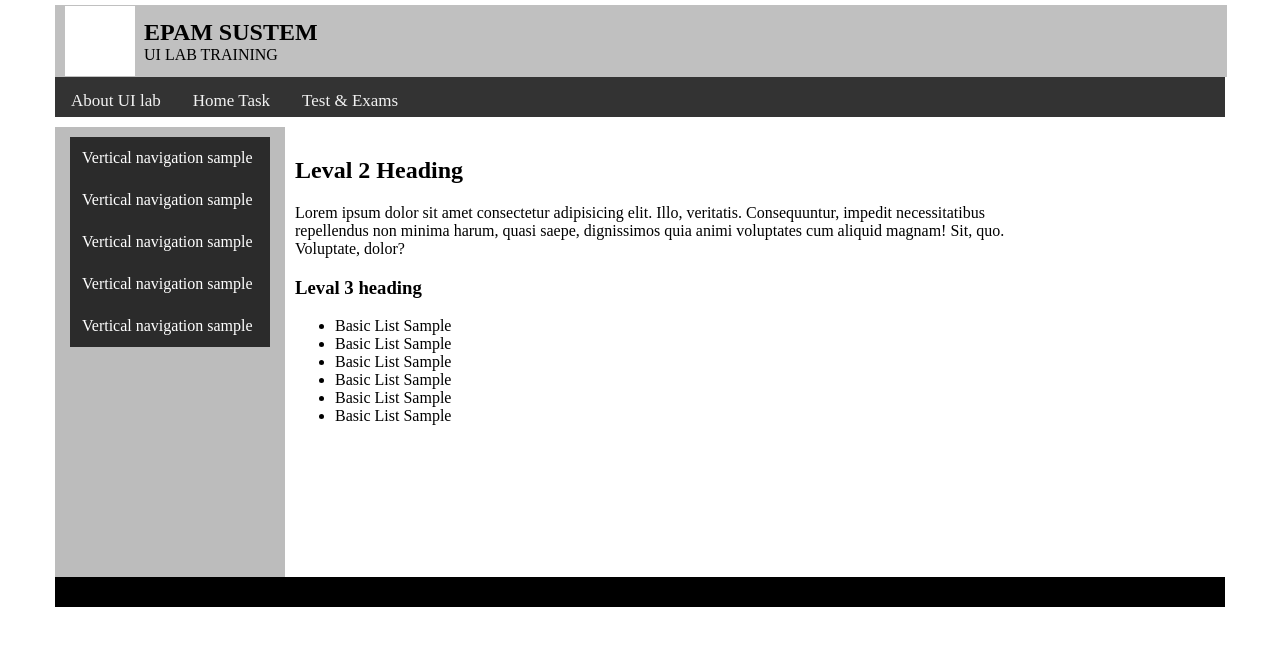
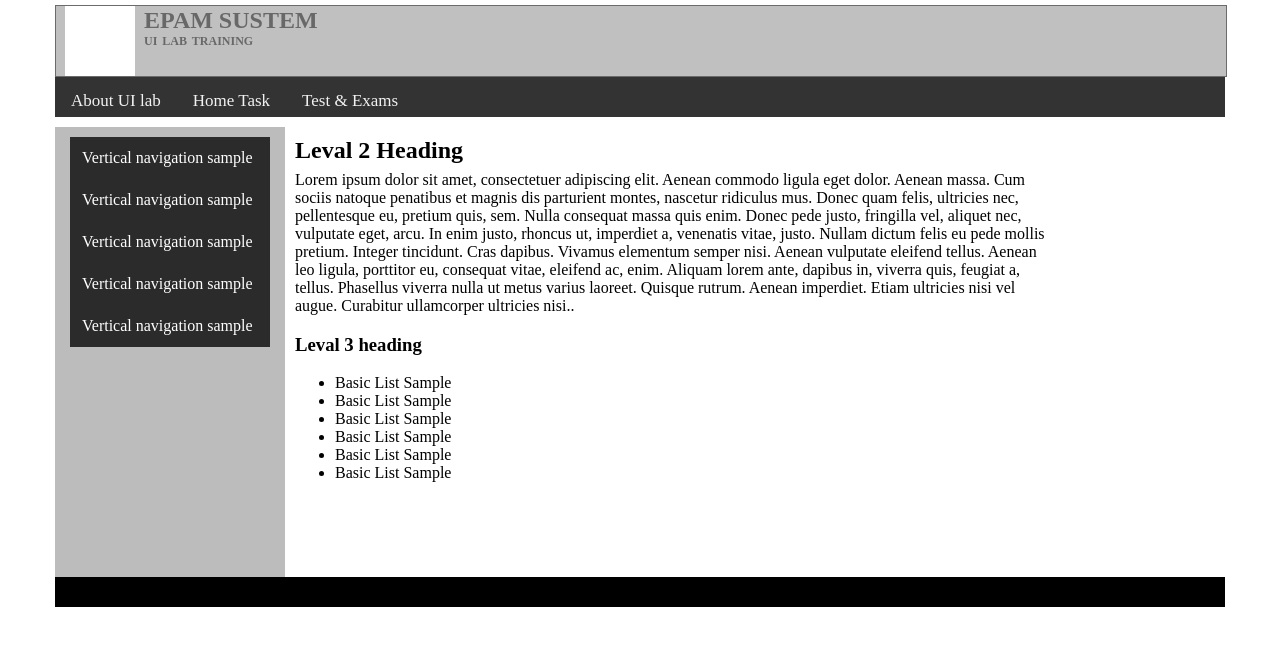
Before and after one commit to DarthVader94/LVL1, a plain HTML site: page index.html in a window 1280 px wide. Drawn offline with Linux system fonts and the light colour scheme; a web font is replaced by a local one.

Commit message:
не работает стили шрифтов, как увеличить ширину hedar

```diff
--- a/css/style.css
+++ b/css/style.css
@@ -8,13 +8,14 @@ body {
    width: 100%;
    display: flex;
    flex-direction: column;
+
 }
 
 .header {
    display: flex;
    justify-content: start;
    align-items: center;
-   border: 1px solid rgba(192, 192, 192, 0.158);
+   border: 1px solid rgba(0, 0, 0, 0.445);
    height: 100%;
    width: 100%;
    background-color: silver;
@@ -22,6 +23,24 @@ body {
    margin-top: 5px;
 }
 
+#tex-h3 {
+margin-top: 0px;
+font-size: 12px;
+word-spacing: 2px;
+color: rgba(0, 0, 0, 0.459);
+}
+
+.tex {
+   color: rgba(0, 0, 0, 0.459);
+}
+
+.tex-h2 {
+margin-top: 0px;
+}
+
+.tex-p {
+margin-top: -13px;
+}
 
 .block {
    background-color: white;
@@ -37,6 +56,7 @@ body {
    flex-direction: column;
    justify-content: space-between;
    margin-left: 9px;
+   margin-top: -15px;
 }
 
 
@@ -98,7 +118,6 @@ body {
    height: 450px;
    width: 230px;
    background-color: rgba(168, 167, 167, 0.76);
-   /*text-decoration: underline;*/
    cursor: pointer;
 }
 
@@ -131,19 +150,9 @@ body {
    background-color:white;
    right: auto;
    text-align: left;
-
 }
 
-/*@import url('https://fonts.googleapis.com/css2?family=Mukta:wght@200;300&family=Nuosu+SIL&family=Tai+Heritage+Pro:wght@400;700&display=swap'
 
-.main-text {
-color: black;
-/*font-size: ;
-font-family: 'Mukta', sans-serif;
-font-family: 'Nuosu SIL', serif;
-font-family: 'Tai Heritage Pro', serif;
-margin-right: 10px;
-} */
 
 .footer {
    display: flex;
--- a/index.html
+++ b/index.html
@@ -6,6 +6,11 @@
     <meta http-equiv="X-UA-Compatible" content="IE=edge">
     <meta name="viewport" content="width=device-width, initial-scale=1.0">
     <title>EPAM SUSTEM</title>
+    <link rel="preconnect" href="https://fonts.googleapis.com">
+    <link rel="preconnect" href="https://fonts.gstatic.com" crossorigin>
+    <link
+        href="https://fonts.googleapis.com/css2?family=Mukta:wght@200;300&family=Nuosu+SIL&family=Tai+Heritage+Pro:wght@400;700&display=swap"
+        rel="stylesheet">
     <link rel="stylesheet" href="css/style.css">
 </head>
 
@@ -15,7 +20,7 @@
             <div class="block"></div>
             <div class="text-block">
                 <h2 class="tex">EPAM SUSTEM</h2>
-                <p>UI LAB TRAINING</p>
+                <h3 id="tex-h3">UI LAB TRAINING</h3>
             </div>
         </div>
         <div class="topnav">
@@ -37,12 +42,19 @@
 
             <div class="main">
                 <div>
-                    <h2>Leval 2 Heading</h2>
-                    <p>Lorem ipsum dolor sit amet consectetur adipisicing elit. Illo, veritatis. Consequuntur,
-                        impedit
-                        necessitatibus repellendus non minima harum, quasi saepe, dignissimos quia animi voluptates cum
-                        aliquid
-                        magnam! Sit, quo. Voluptate, dolor?</p>
+                    <h2 class="tex-h2">Leval 2 Heading</h2>
+                    <p class="tex-p"> Lorem ipsum dolor sit amet, consectetuer adipiscing elit. Aenean commodo ligula
+                        eget
+                        dolor.
+                        Aenean massa. Cum sociis natoque penatibus et magnis dis parturient montes, nascetur ridiculus
+                        mus. Donec quam felis, ultricies nec, pellentesque eu, pretium quis, sem. Nulla consequat massa
+                        quis enim. Donec pede justo, fringilla vel, aliquet nec, vulputate eget, arcu. In enim justo,
+                        rhoncus ut, imperdiet a, venenatis vitae, justo. Nullam dictum felis eu pede mollis pretium.
+                        Integer tincidunt. Cras dapibus. Vivamus elementum semper nisi. Aenean vulputate eleifend
+                        tellus. Aenean leo ligula, porttitor eu, consequat vitae, eleifend ac, enim. Aliquam lorem ante,
+                        dapibus in, viverra quis, feugiat a, tellus. Phasellus viverra nulla ut metus varius laoreet.
+                        Quisque rutrum. Aenean imperdiet. Etiam ultricies nisi vel augue. Curabitur ullamcorper
+                        ultricies nisi..</p>
 
                     <h3>Leval 3 heading</h3>
                     <ul>
```
